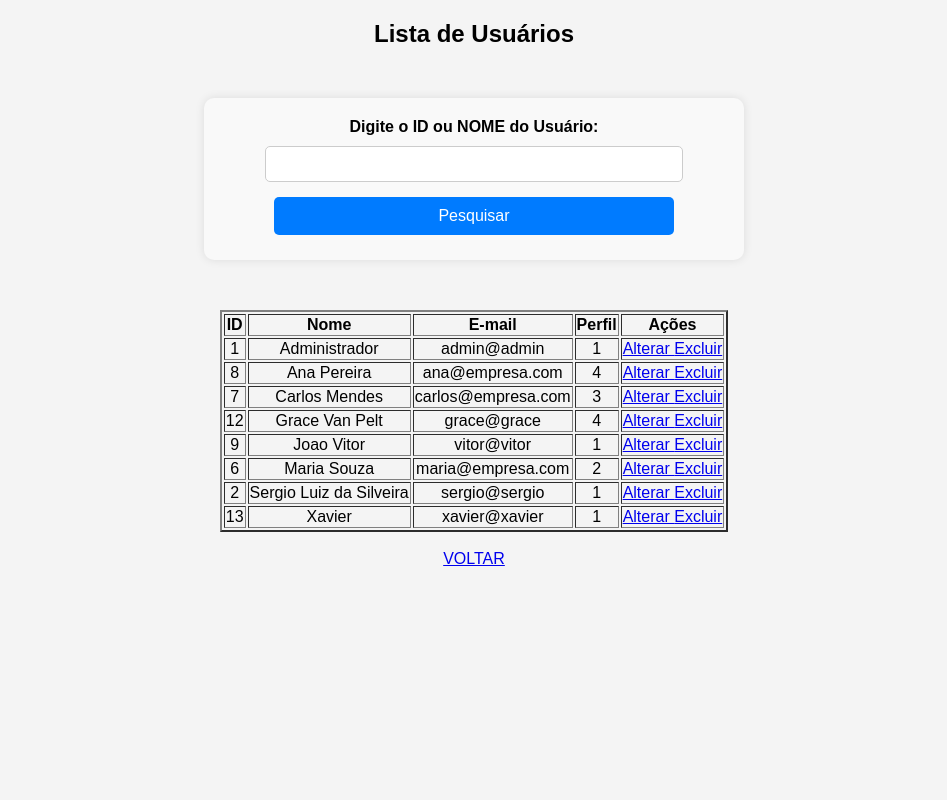
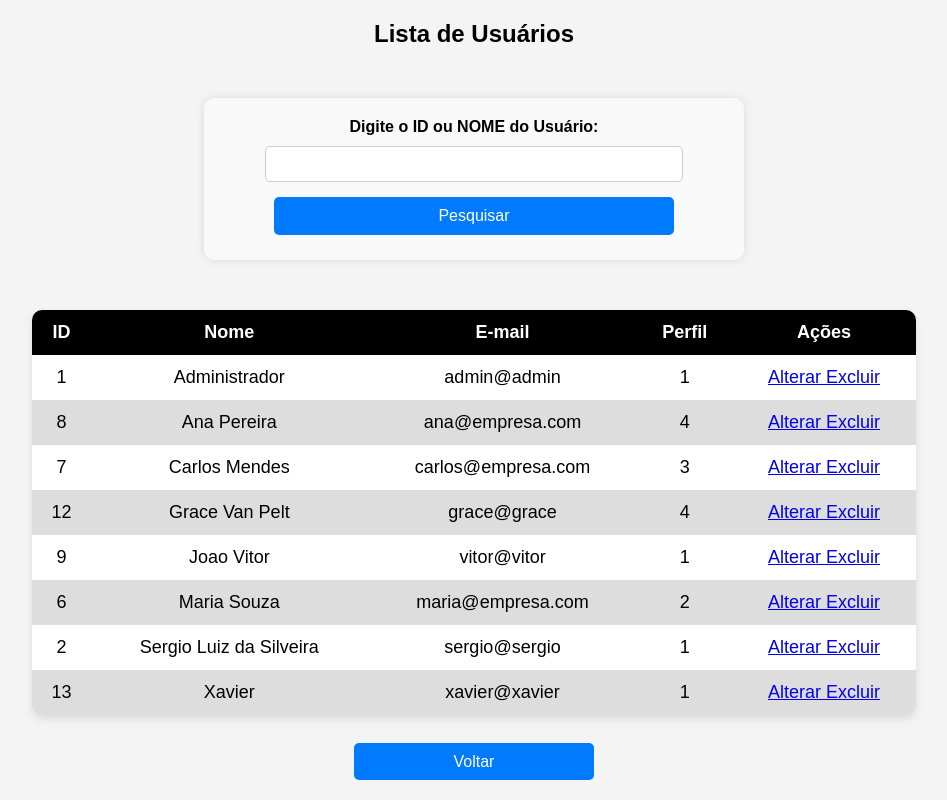
Before and after one commit to laragoritob/LaraSouza_Prova, a PHP site: page /buscar_usuario.php in a window 1280 px wide. Shown: the whole page, without its empty margins (166-1113 px from the left). Run offline with PHP 8.4, Linux system fonts and the light colour scheme; a user stored in the database is signed in; data comes from the database, SQL or seed files in the repository.

Commit message:
Arquivo Buscar Usuário
Responsável por buscar o usuário

```diff
--- a/buscar_usuario.php
+++ b/buscar_usuario.php
@@ -4,7 +4,7 @@
 
     // VERIFICA SE O USUÁRIO TEM PERMISSÃO DE ADM OU SECRETÁRIA
     if ($_SESSION['perfil'] !=1 && $_SESSION['perfil'] !=2) {
-        echo "<script>alert('Acesso Negado!'); window.location.href='index.php';</script>";
+        echo "<script>alert('Acesso Negado!'); window.location.href='principal.php';</script>";
         exit();
     }
 
@@ -43,6 +43,52 @@
     <meta name="viewport" content="width=device-width, initial-scale=1.0">
     <title> Buscar Usuário </title>
     <link rel="stylesheet" href="styles.css">
+    <style>
+        tr:nth-child(even) td {
+            background-color:rgb(255, 255, 255);
+        }
+
+        th, td {
+            padding: 12px;
+        }
+
+        th {
+            background-color:rgb(0, 0, 0);
+            color: white;
+        }
+
+        td {
+            background-color:rgb(221, 221, 221);
+        }
+
+        table {
+            width: 70%;
+            margin: 20px auto;
+            border-collapse: collapse;
+            border-radius: 10px;
+            overflow: hidden;
+            box-shadow: 0 4px 8px rgba(0, 0, 0, 0.1);
+            font-size: 18px;
+            text-align: center;
+        }
+
+        .voltar {
+            width: 80%;
+            padding: 10px 100px;
+            background-color: #007bff; /* Azul bonito */
+            color: white;
+            border: none;
+            border-radius: 5px;
+            font-size: 16px;
+            cursor: pointer;
+            transition: 0.3s;
+            text-decoration: none;
+        }
+
+        .voltar:hover {
+            background-color: #0056b3; /* Azul mais escuro ao passar o mouse */
+        }
+</style>
 </head>
 <body>
     <h2> Lista de Usuários </h2>
@@ -53,7 +99,7 @@
     </form>
 
     <?php if (!empty($usuarios)) { ?>
-        <table border=2 align="center">
+        <table>
             <tr>
                 <th> ID </th>
                 <th> Nome </th>
@@ -81,6 +127,6 @@
     <?php } ?>
 
     <br>
-    <a href="principal.php"> VOLTAR </a>
+    <a class="voltar" href="principal.php"> Voltar </a>
 </body>
 </html>
```
